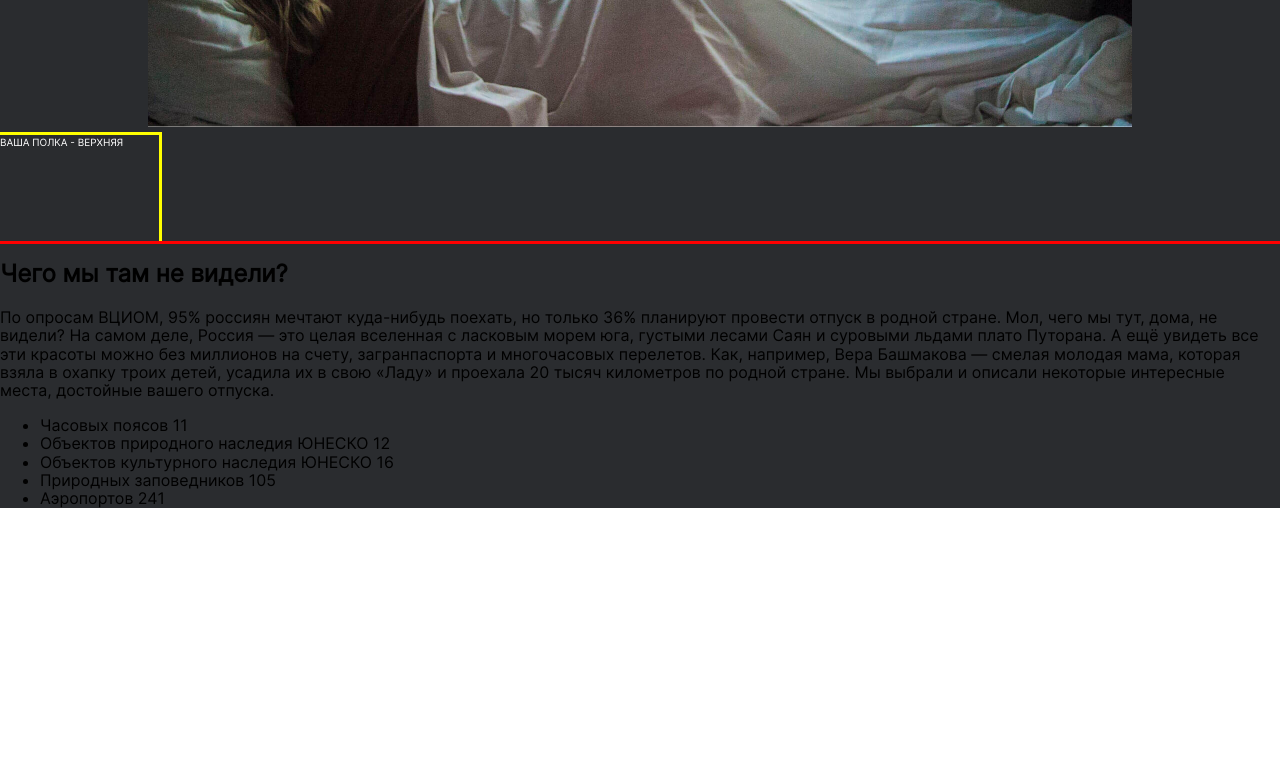
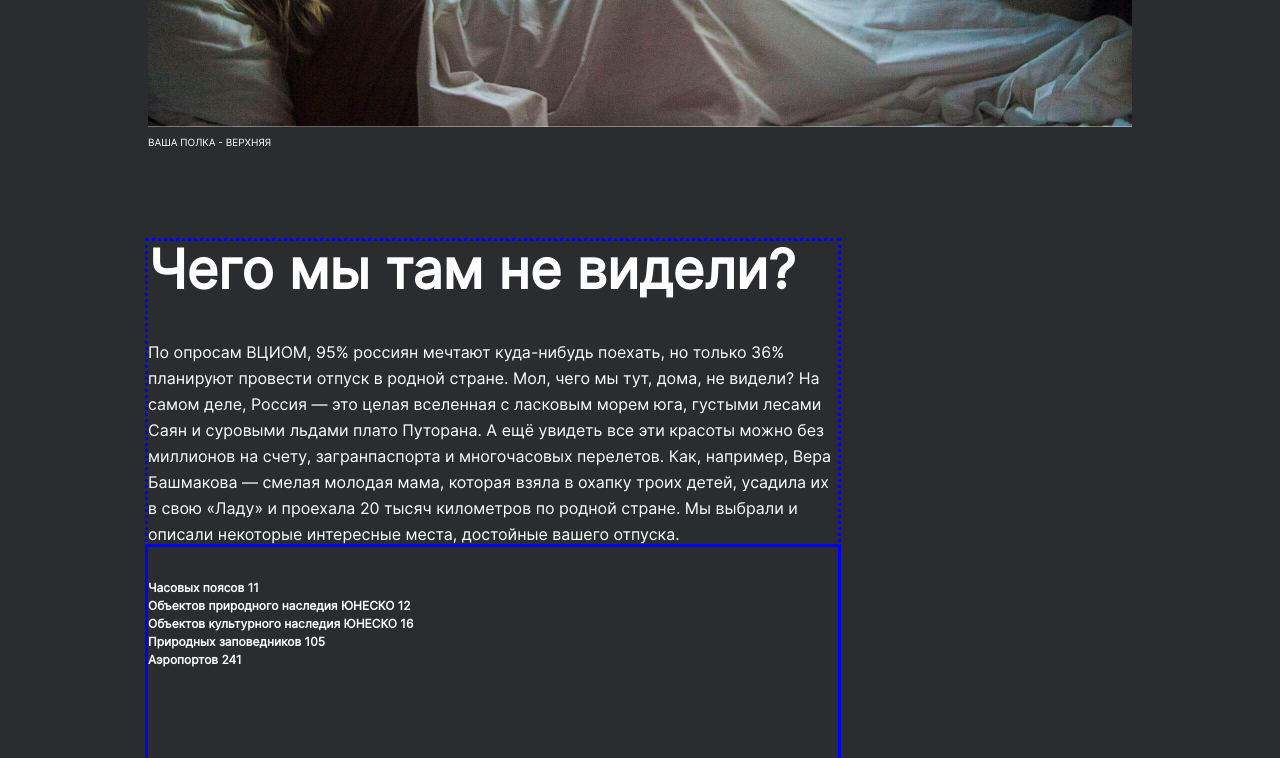
Before and after one commit to nikelm/russian-travel, a plain HTML site: page index.html in a window 1280 px wide. Shown: the part 940-1698 px from the top of the page. Before the commit the page ends 1464 px from the top, so only its background shows below. Drawn offline with Linux system fonts and the light colour scheme.

Commit message:
Russian-Travel.General.v.1.3-1

```diff
--- a/blocks/header/header.css
+++ b/blocks/header/header.css
@@ -4,7 +4,7 @@
 @import url(./__link/_inactive/header__link_inactive.css);
 
 .header {
-  min-width: 1184px;
+  max-width: 1184px;
   padding: 28px 48px 56px;
   display: flex;
   justify-content: space-between;
--- a/blocks/intro/__text/intro__text.css
+++ b/blocks/intro/__text/intro__text.css
@@ -0,0 +1,7 @@
+.intro__text {
+  margin: 0;
+  color: #ffffff;
+  font-size: 16px;
+  line-height: 26px;
+  padding-top: 40px;
+}
--- /dev/null
+++ b/blocks/intro/__title/intro__title.css
@@ -0,0 +1,7 @@
+.intro__title {
+  margin: 0;
+  color: #FFFFFF;
+  font-weight: 900;
+  font-size: 54px;
+  line-height: 58px;
+}
--- a/blocks/intro/intro.css
+++ b/blocks/intro/intro.css
@@ -0,0 +1,8 @@
+@import url(./__title/intro__title.css);
+@import url(./__text/intro__text.css);
+
+.intro {
+  max-width: 690px;
+  margin-left: 148px;
+  outline: dotted blue;
+}
--- a/blocks/lead/lead.css
+++ b/blocks/lead/lead.css
@@ -1,6 +1,5 @@
 .lead {
-  min-width: 984px;
-  outline: solid red;
+  max-width: 984px;
   display: flex;
   flex-direction: column;
   margin: 0 auto;
--- a/blocks/list/list.css
+++ b/blocks/list/list.css
@@ -0,0 +1,14 @@
+@import url(./__item/list__item.css);
+
+.list {
+  margin: 0;
+  padding: 0;
+  list-style-type: none;
+  padding-top: 32px;
+  color: #ffffff;
+  font-weight: bold;
+  font-size: 12px;
+  line-height: 18px;
+  outline: blue solid;
+  padding-bottom: 92px;
+}
--- a/blocks/page/page.css
+++ b/blocks/page/page.css
@@ -24,7 +24,7 @@
 
 .page {
     font-family: 'Inter-Regular', Arial, sans-serif;
-    min-width: 1280px;
+    max-width: 1280px;
     margin: 0 auto;
     background-color: #2A2C2F;
 }
--- a/blocks/text-uppercase/text-uppercase.css
+++ b/blocks/text-uppercase/text-uppercase.css
@@ -6,6 +6,5 @@
   line-height: 14px;
   max-width: 159px;
   min-height: 14px;
-  outline: solid yellow;
   padding-bottom: 92px;
 }
--- a/index.html
+++ b/index.html
@@ -29,15 +29,29 @@
         <p class="text-uppercase">Ваша полка - верхняя</p>
       </section>
       <section class="intro">
-        <h2 class="section-title">Чего мы там не видели?</h2>
+        <h2 class="intro__title">Чего мы там не видели?</h2>
         <p class="intro__text">По опросам ВЦИОМ, 95% россиян мечтают куда-нибудь поехать, но только 36% планируют провести отпуск в родной стране. Мол, чего мы тут, дома, не видели? На самом деле, Россия — это целая вселенная с ласковым морем юга, густыми лесами Саян и суровыми льдами плато Путорана. А ещё увидеть все эти красоты можно без миллионов на счету, загранпаспорта и многочасовых перелетов. Как, например, Вера Башмакова — смелая молодая мама, которая взяла в охапку троих детей, усадила их в свою «Ладу» и проехала 20 тысяч километров по родной стране. Мы выбрали и описали некоторые интересные места, достойные вашего отпуска.</p>
         <ul class="list">
-          <li class="list__item">Часовых поясов 11</li>
-          <li class="list__item">Объектов природного наследия ЮНЕСКО 12</li>
-          <li class="list__item" class="list__item">Объектов культурного наследия ЮНЕСКО 16</li>
-          <li class="list__item">Природных заповедников 105</li>
-          <li class="list__item">Аэропортов 241</li>
+          <li>Часовых поясов 11</li>
+          <li>Объектов природного наследия ЮНЕСКО 12</li>
+          <li>Объектов культурного наследия ЮНЕСКО 16</li>
+          <li>Природных заповедников 105</li>
+          <li>Аэропортов 241</li>
         </ul>
+      </section>
+      <section class="photo-grid">
+        <img src="./images/photo-grid-train.jpg" alt="Поезд">
+        <img src="./images/photo-grid-atharva-tulsi.jpg" alt="Горы">
+        <img src="./images/photo-grid-tuman.jpg" alt="Туман">
+        <img src="./images/photo-grid-sochi.jpg" alt="Сочи">
+        <img src="./images/photo-grid-arisa.jpg" alt="Лёд">
+        <img src="./images/photo-grid-baikal.jpg" alt="Байкал">
+        <img src="./images/photo-grid-elbrus.jpg" alt="Эльбрус">
+        <img src="./images/photo-grid-kondratiev.jpg" alt="Кондратьев??!">
+        <img src="./images/photo-grid-kamchatka-1.jpg" alt="Камчатка">
+        <img src="./images/photo-grid-kamchatka-2.jpg" alt="Еще Камчатка">
+        <img src="./images/photo-grid-baikal-2.jpg" alt="Еще Байкал">
+        <img src="./images/photo-grid-ergaki.jpg" alt="Ергаки">
       </section>
     </main>
   </div>
--- a/pages/index.css
+++ b/pages/index.css
@@ -7,3 +7,7 @@
 @import url(../blocks/section-subtitle/section-subtitle.css);
 @import url(../blocks/train-map/train-map.css);
 @import url(../blocks/text-uppercase/text-uppercase.css);
+@import url(../blocks/intro/intro.css);
+@import url(../blocks/section-title/section-title.css);
+@import url(../blocks/list/list.css);
+@import url(../blocks/photo-grid/photo-grid.css);
```
Also changed, not shown: blocks/photo-grid/photo-grid.css (added).
